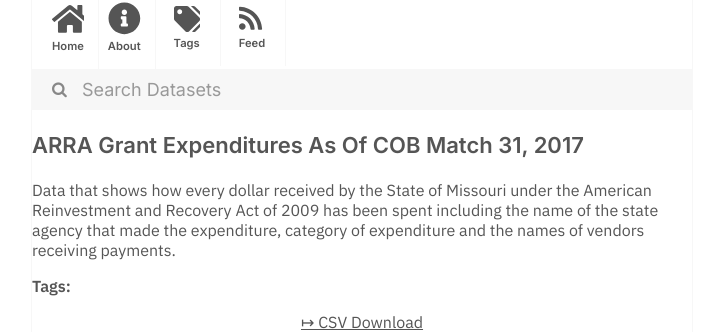
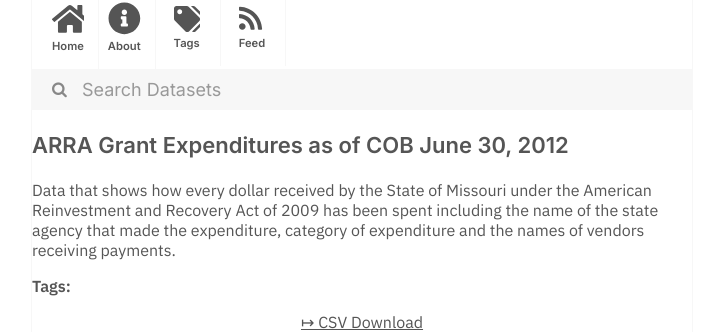
Before and after one commit to dayda-entities/state-of-missouri, a Jekyll site: the page built from _posts/2020-11-10-arra-grant-expenditures-as-of-.md, in a window 1280 px wide. Shown: the part 216-548 px from the top of the page, without its empty margins (278-1001 px from the left). Built offline with Jekyll 4.4.1, drawn with Linux system fonts in a browser that asks for light colours.

```diff
--- a/_posts/2020-11-10-arra-grant-expenditures-as-of-.md
+++ b/_posts/2020-11-10-arra-grant-expenditures-as-of-.md
@@ -1,14 +1,14 @@
 ---
-title: 'ARRA Grant Expenditures As Of COB Match 31, 2017'
-created: '2020-11-10T17:23:36.251363'
-modified: '2020-11-10T17:23:36.251369'
+title: 'ARRA Grant Expenditures as of COB June 30, 2012'
+created: '2020-11-10T17:23:42.356222'
+modified: '2020-11-10T17:23:42.356229'
 state: active
 type: dataset
 tags: []
 groups:
   - Local Government
-csv_url: 'https://data.mo.gov/api/views/ekfy-b92c/rows.csv?accessType=DOWNLOAD'
-json_url: 'https://data.mo.gov/api/views/ekfy-b92c/rows.json?accessType=DOWNLOAD'
+csv_url: 'https://data.mo.gov/api/views/ppn5-uhez/rows.csv?accessType=DOWNLOAD'
+json_url: 'https://data.mo.gov/api/views/ppn5-uhez/rows.json?accessType=DOWNLOAD'
 layout: post
 
 ---
```
